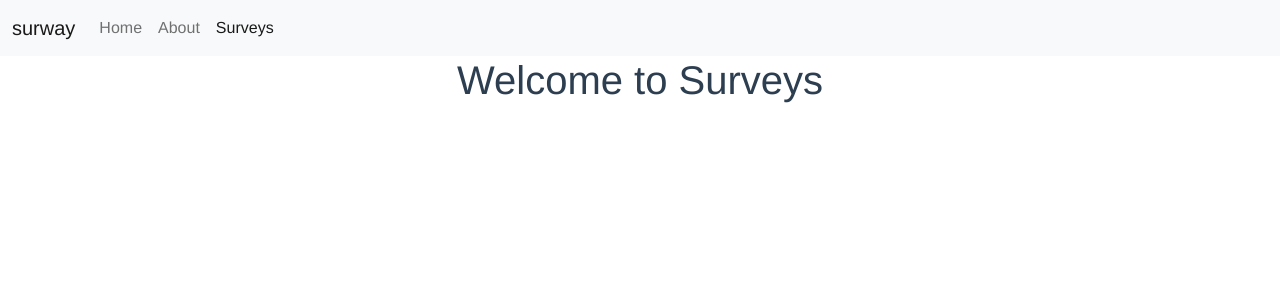
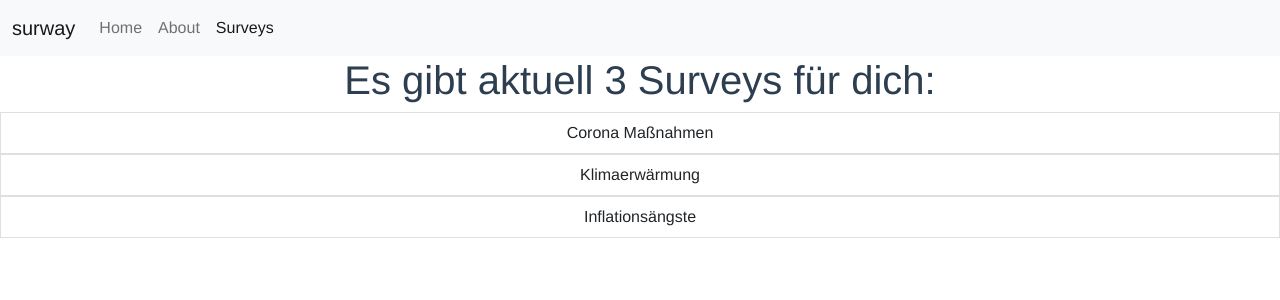
Before and after one commit to martlemoree/surway-frontend, a Vue app: page /surveys in a window 1280 px wide. Shown: the top 300 px of the page. Built offline with nearby package versions, Linux system fonts and the light colour scheme.

Commit message:
dynamic vue

```diff
--- a/src/views/Surveys.vue
+++ b/src/views/Surveys.vue
@@ -1,10 +1,42 @@
 <template>
-  <h1>Welcome to Surveys</h1>
+  <h1>Es gibt aktuell {{ surveys.length }} Surveys für dich:</h1>
+  <ul class="list-group">
+    <div class="col" v-for="survey in surveys" :key="survey.id">
+      <li class="list-group-item"> {{ survey.title }} </li>
+    </div>
+  </ul>
 </template>
 
 <script>
 export default {
   name: 'Surveys',
+  data() {
+    return {
+      surveys: [
+        {
+          id: 1,
+          title: 'Corona Maßnahmen',
+          desciption: 'Bewertung der Strenge der Corona Maßnahmen',
+          limited: true,
+          limitDate: '31.12.2021',
+        },
+        {
+          id: 2,
+          title: 'Klimaerwärmung',
+          description: 'Wie viel Wissen haben Sie über Klimaerwärmung?',
+          limited: false,
+          limitDate: null,
+        },
+        {
+          id: 4,
+          title: 'Inflationsängste',
+          description: 'Themen zur ansteigenden Inflation',
+          limited: true,
+          limitDate: '31.03.2022',
+        },
+      ],
+    };
+  },
 };
 </script>
 
```
